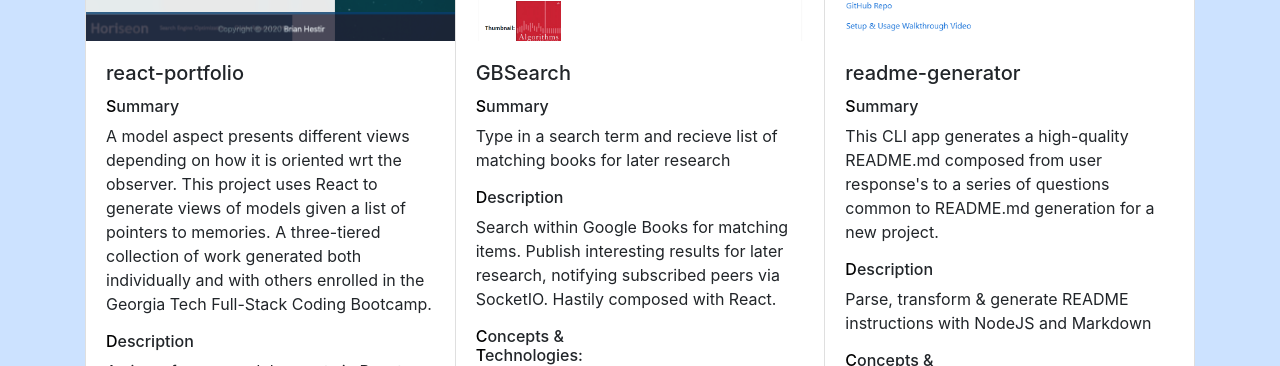
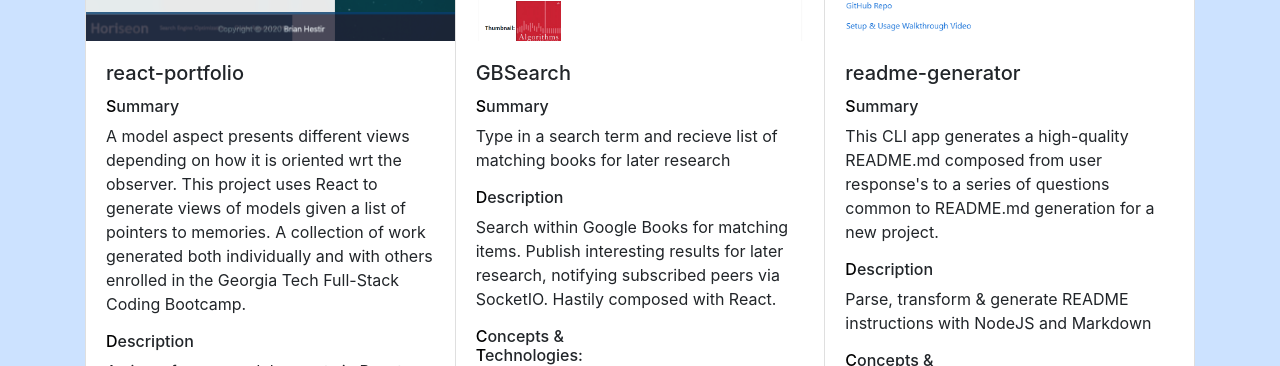
Before and after one commit to brhestir/react-portfolio, a React (Create React App) app: page /#/ in a window 1280 px wide. Shown: the part 1440-1806 px from the top of the page. Built offline with nearby package versions, Linux system fonts and the light colour scheme.

Commit message:
Updated README.md

```diff
--- a/src/components/ProjectsContainer/ProjectsContainer.jsx
+++ b/src/components/ProjectsContainer/ProjectsContainer.jsx
@@ -55,7 +55,7 @@
 					repoName="react-portfolio"
 					repo="https://github.com/brhestir/react-portfolio/"
 					site="https://brhestir.github.io/react-portfolio/"
-					summary="A model aspect presents different views depending on how it is oriented wrt the observer.  This project uses React to generate views of models given a list of pointers to memories.  A three-tiered collection of work generated both individually and with others enrolled in the Georgia Tech Full-Stack Coding Bootcamp."
+					summary="A model aspect presents different views depending on how it is oriented wrt the observer.  This project uses React to generate views of models given a list of pointers to memories.  A collection of work generated both individually and with others enrolled in the Georgia Tech Full-Stack Coding Bootcamp."
 					conceptsAndTech={["react", "portfolio", "pointers", "summary", "concepts", "technology"]}
 				/>
 				<Project
```
